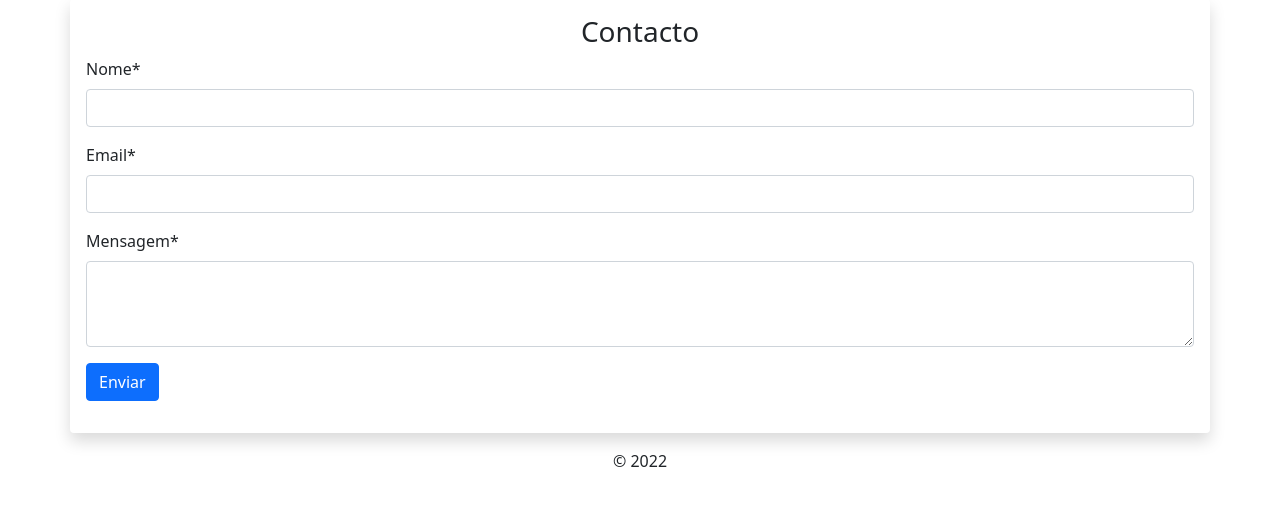
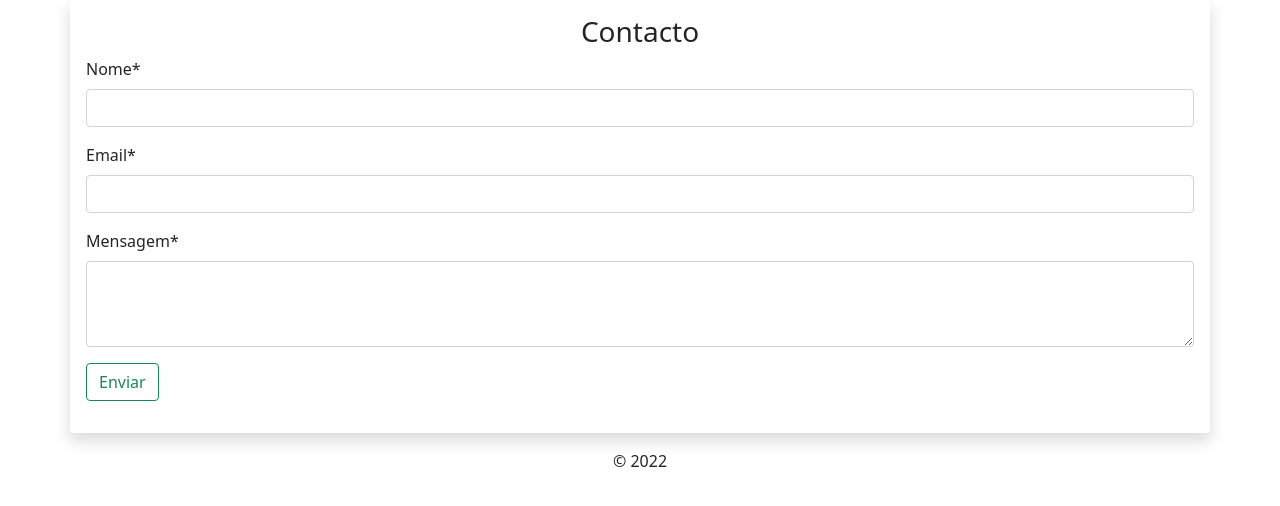
Before and after one commit to ruisilva17/Fisioterapia, a PHP site: page /contato.php in a window 1280 px wide. Shown: the part 122-628 px from the top of the page. Run offline with PHP 8.4, Linux system fonts and the light colour scheme.

Commit message:
Botão de contacto melhorado

```diff
--- a/contato.php
+++ b/contato.php
@@ -17,7 +17,7 @@ include('content/header.php');
         <textarea class="form-control" required name="form-mensagem" id="form-mensagem" rows="3"></textarea>
     </div>
     <div class="mb-3">
-        <button class="btn btn-primary" type="submit">Enviar</button>
+        <button class="btn btn-outline-success" type="submit">Enviar</button>
     </div>
 </form>
 </main>
```
